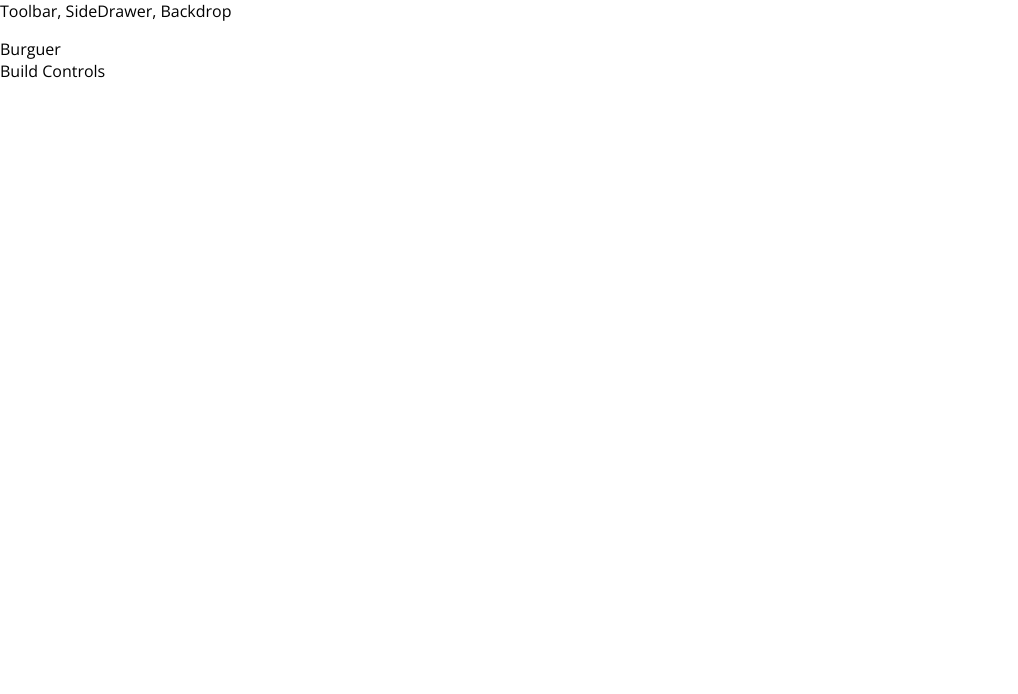
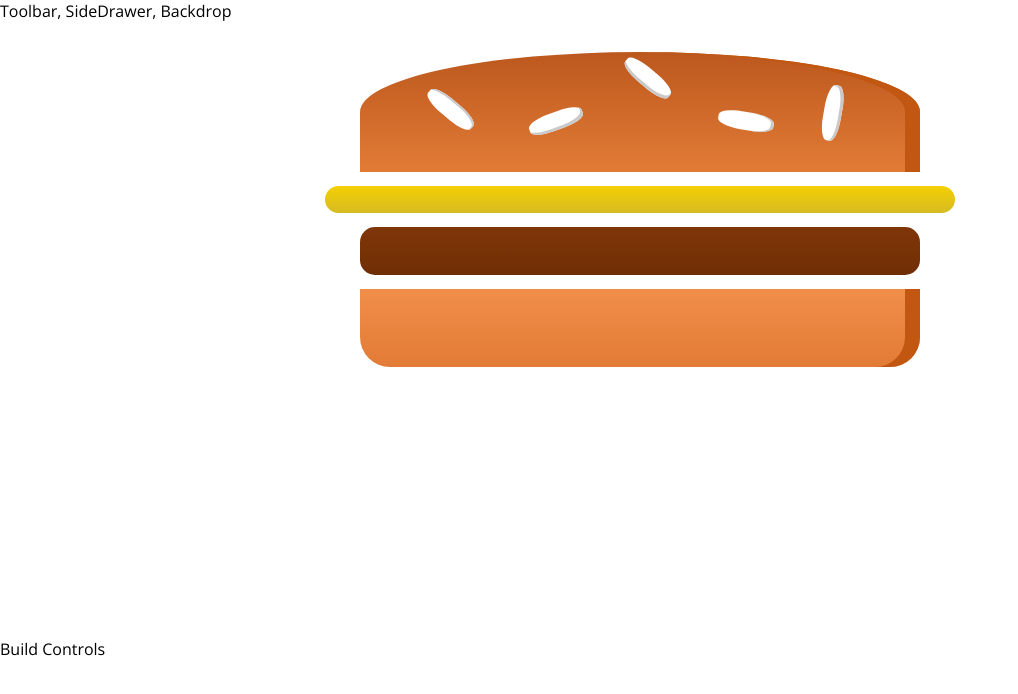
Before and after one commit to nathipg/react-udemy, a React app in the folder burger-builder/: page / in a window 1280 px wide. Shown: the top 694 px of the page, without its empty margins (0-1018 px from the left). Built offline with nearby package versions, Linux system fonts and the light colour scheme.

Commit message:
Burger component

```diff
--- a/burger-builder/src/App.js
+++ b/burger-builder/src/App.js
@@ -1,7 +1,7 @@
 import React, { Component } from 'react';
 
 import Layout from './components/Layout/Layout';
-import BurgerBuilder from './containers/BurguerBuilder/BurguerBuilder';
+import BurgerBuilder from './containers/BurgerBuilder/BurgerBuilder';
 
 class App extends Component {
     render() {
--- /dev/null
+++ b/burger-builder/src/components/Burger/Burger.css
@@ -0,0 +1,30 @@
+.Burguer {
+    width: 100%;
+    margin: auto;
+    height: 250px;
+    overflow: scroll;
+    text-align: center;
+    font-weight: bold;
+    font-size: 1.2rem;
+}
+
+@media (min-width: 500px) and (min-height: 400px) {
+    .Burguer {
+        width: 350px;
+        height: 300px;
+    }
+}
+
+@media (min-width: 500px) and (min-height: 401px) {
+    .Burguer {
+        width: 450px;
+        height: 400px;
+    }
+}
+
+@media (min-width: 1000px) and (min-height: 700px) {
+    .Burguer {
+        width: 700px;
+        height: 600px;
+    }
+}
--- /dev/null
+++ b/burger-builder/src/components/Burger/Burger.js
@@ -0,0 +1,17 @@
+import React from 'react';
+import BurguerIngredient from './BurgerIngredient/BurgerIngredient';
+
+import classes from './Burger.css';
+
+const Burguer = props => {
+    return (
+        <div className={classes.Burguer}>
+            <BurguerIngredient type="bread-top" />
+            <BurguerIngredient type="cheese" />
+            <BurguerIngredient type="meat" />
+            <BurguerIngredient type="bread-bottom" />
+        </div>
+    );
+};
+
+export default Burguer;
--- a/burger-builder/src/components/Burguer/BurguerIngredient/BurguerIngredient.js
+++ b/burger-builder/src/components/Burger/BurgerIngredient/BurgerIngredient.js
@@ -1,7 +1,7 @@
 import React, { Component } from 'react';
 import PropTypes from 'prop-types';
 
-import classes from './BurguerIngredient.css';
+import classes from './BurgerIngredient.css';
 
 class BurguerIngredient extends Component {
     render() {
--- a/burger-builder/src/containers/BurguerBuilder/BurguerBuilder.js
+++ b/burger-builder/src/containers/BurgerBuilder/BurgerBuilder.js
@@ -1,10 +1,12 @@
 import React, { Component, Fragment } from 'react';
+
+import Burguer from '../../components/Burger/Burger';
 
 class BurguerBuilder extends Component {
     render() {
         return (
             <Fragment>
-               <div>Burguer</div>
+               <Burguer />
                <div>Build Controls</div>
             </Fragment>
         );
```
Also changed, not shown: burger-builder/src/components/Burguer/Burguer.js (deleted, +0 -7 lines), burger-builder/src/components/Burger/BurgerIngredient/BurgerIngredient.css (renamed from burger-builder/src/components/Burguer/BurguerIngredient/BurgerIngredient.css).
